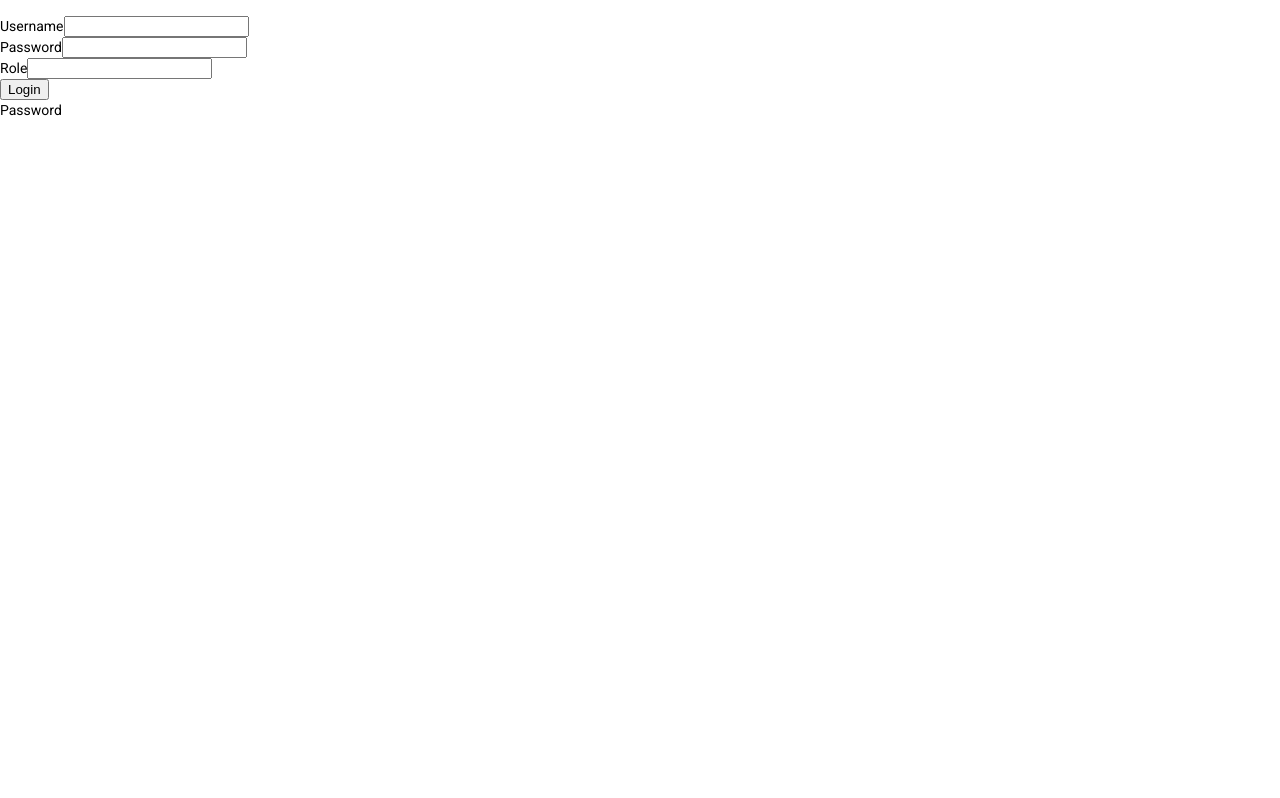
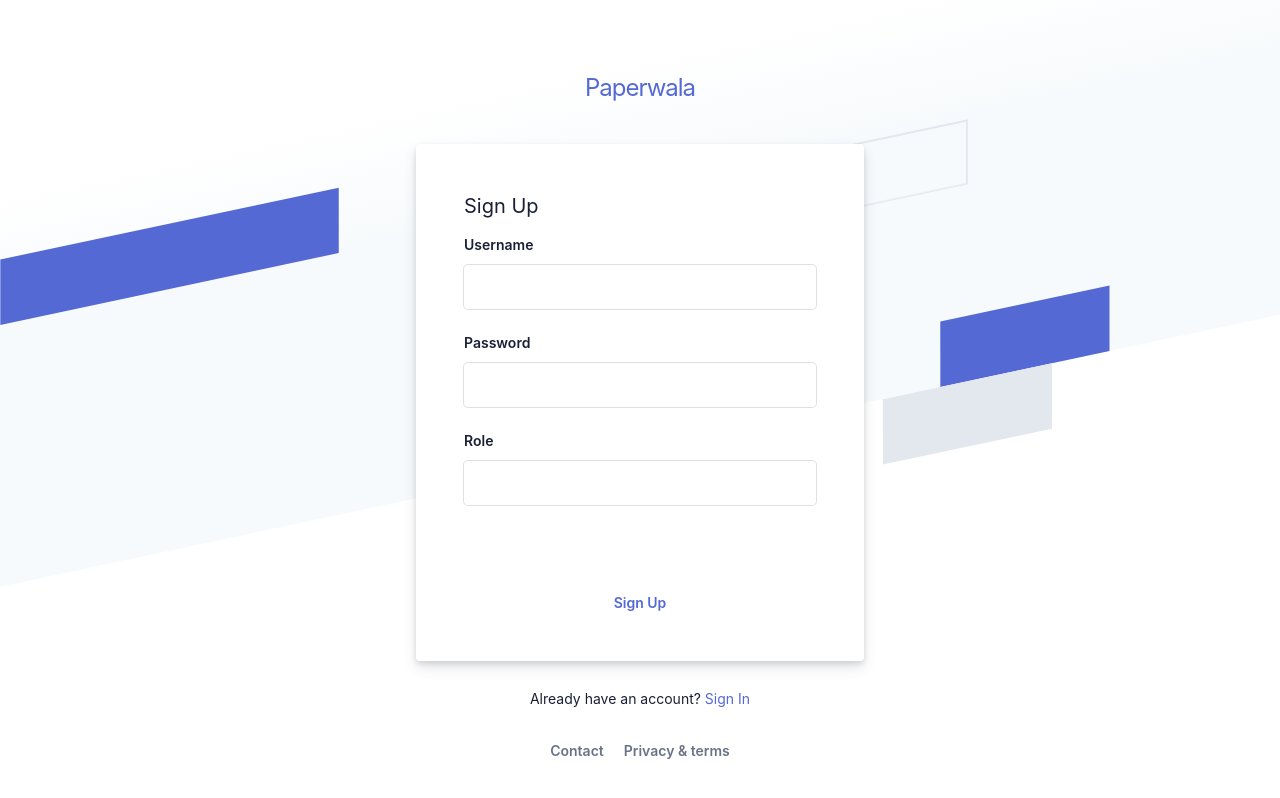
Before and after one commit to sauravinnoeye/paperwala-frontend, an Angular app: page /paperwala-frontend/signup in a window 1280 px wide. Shown: the top 798 px of the page. Built offline with nearby package versions, Linux system fonts and the light colour scheme.

Commit message:
sign up page added

```diff
--- a/src/app/signup/signup.component.html
+++ b/src/app/signup/signup.component.html
@@ -1,25 +1,334 @@
-<h1>{{responseMessage}}</h1>
-<div class="card">
-    <div class="card-body">
-      <!-- <form>   -->
-        <div class="form-group">
-          <label class="col-md-4">Username</label>
-          <input type="text" class="form-control" [(ngModel)]="username" required />
+<html>
+<head>
+  <meta charset="utf-8">
+  <title>Stackfindover: Sign in</title>
+  <!--<link rel="stylesheet" type="text/css" href="abc.css"> -->
+  <style>
+    * {
+  padding: 0;
+  margin: 0;
+  color: #1a1f36;
+  box-sizing: border-box;
+  word-wrap: break-word;
+  font-family: -apple-system,BlinkMacSystemFont,Segoe UI,Roboto,Helvetica Neue,Ubuntu,sans-serif;
+}
+body {
+    min-height: 100%;
+    background-color: #ffffff;
+}
+h1 {
+    letter-spacing: -1px;
+}
+a {
+  color: #5469d4;
+  text-decoration: unset;
+}
+.login-root {
+    background: #fff;
+    display: flex;
+    width: 100%;
+    min-height: 100vh;
+    overflow: hidden;
+}
+.loginbackground {
+    min-height: 692px;
+    position: fixed;
+    bottom: 0;
+    left: 0;
+    right: 0;
+    top: 0;
+    z-index: 0;
+    overflow: hidden;
+}
+.flex-flex {
+    display: flex;
+}
+.align-center {
+  align-items: center;
+}
+.center-center {
+  align-items: center;
+  justify-content: center;
+}
+.box-root {
+    box-sizing: border-box;
+}
+.flex-direction--column {
+    -ms-flex-direction: column;
+    flex-direction: column;
+}
+.loginbackground-gridContainer {
+    display: -ms-grid;
+    display: grid;
+    -ms-grid-columns: [start] 1fr [left-gutter] (86.6px)[16] [left-gutter] 1fr [end];
+    grid-template-columns: [start] 1fr [left-gutter] repeat(16,86.6px) [left-gutter] 1fr [end];
+    -ms-grid-rows: [top] 1fr [top-gutter] (64px)[8] [bottom-gutter] 1fr [bottom];
+    grid-template-rows: [top] 1fr [top-gutter] repeat(8,64px) [bottom-gutter] 1fr [bottom];
+    justify-content: center;
+    margin: 0 -2%;
+    transform: rotate(-12deg) skew(-12deg);
+}
+.box-divider--light-all-2 {
+    box-shadow: inset 0 0 0 2px #e3e8ee;
+}
+.box-background--blue {
+    background-color: #5469d4;
+}
+.box-background--white {
+  background-color: #ffffff;
+}
+.box-background--blue800 {
+    background-color: #212d63;
+}
+.box-background--gray100 {
+    background-color: #e3e8ee;
+}
+.box-background--cyan200 {
+    background-color: #7fd3ed;
+}
+.padding-top--64 {
+  padding-top: 64px;
+}
+.padding-top--24 {
+  padding-top: 24px;
+}
+.padding-top--48 {
+  padding-top: 48px;
+}
+.padding-bottom--24 {
+  padding-bottom: 24px;
+}
+.padding-horizontal--48 {
+  padding: 48px;
+}
+.padding-bottom--15 {
+  padding-bottom: 15px;
+}
+
+
+.flex-justifyContent--center {
+  -ms-flex-pack: center;
+  justify-content: center;
+}
+
+.formbg {
+    margin: 0px auto;
+    width: 100%;
+    max-width: 448px;
+    background: white;
+    border-radius: 4px;
+    box-shadow: rgba(60, 66, 87, 0.12) 0px 7px 14px 0px, rgba(0, 0, 0, 0.12) 0px 3px 6px 0px;
+}
+span {
+    display: block;
+    font-size: 20px;
+    line-height: 28px;
+    color: #1a1f36;
+}
+label {
+    margin-bottom: 10px;
+}
+.reset-pass a,label {
+    font-size: 14px;
+    font-weight: 600;
+    display: block;
+}
+.reset-pass > a {
+    text-align: right;
+    margin-bottom: 10px;
+}
+.grid--50-50 {
+    display: grid;
+    grid-template-columns: 50% 50%;
+    align-items: center;
+}
+
+.field input {
+    font-size: 16px;
+    line-height: 28px;
+    padding: 8px 16px;
+    width: 100%;
+    min-height: 44px;
+    border: unset;
+    border-radius: 4px;
+    outline-color: rgb(84 105 212 / 0.5);
+    background-color: rgb(255, 255, 255);
+    box-shadow: rgba(0, 0, 0, 0) 0px 0px 0px 0px,
+                rgba(0, 0, 0, 0) 0px 0px 0px 0px,
+                rgba(0, 0, 0, 0) 0px 0px 0px 0px,
+                rgba(60, 66, 87, 0.16) 0px 0px 0px 1px,
+                rgba(0, 0, 0, 0) 0px 0px 0px 0px,
+                rgba(0, 0, 0, 0) 0px 0px 0px 0px,
+                rgba(0, 0, 0, 0) 0px 0px 0px 0px;
+}
+
+input[type="submit"] {
+    background-color: rgb(84, 105, 212);
+    box-shadow: rgba(0, 0, 0, 0) 0px 0px 0px 0px,
+                rgba(0, 0, 0, 0) 0px 0px 0px 0px,
+                rgba(0, 0, 0, 0.12) 0px 1px 1px 0px,
+                rgb(84, 105, 212) 0px 0px 0px 1px,
+                rgba(0, 0, 0, 0) 0px 0px 0px 0px,
+                rgba(0, 0, 0, 0) 0px 0px 0px 0px,
+                rgba(60, 66, 87, 0.08) 0px 2px 5px 0px;
+    color: #fff;
+    font-weight: 600;
+    cursor: pointer;
+}
+.field-checkbox input {
+    width: 20px;
+    height: 15px;
+    margin-right: 5px;
+    box-shadow: unset;
+    min-height: unset;
+}
+.field-checkbox label {
+    display: flex;
+    align-items: center;
+    margin: 0;
+}
+a.ssolink {
+    display: block;
+    text-align: center;
+    font-weight: 600;
+}
+.footer-link span {
+    font-size: 14px;
+    text-align: center;
+}
+.listing a {
+    color: #697386;
+    font-weight: 600;
+    margin: 0 10px;
+}
+
+.animationRightLeft {
+  animation: animationRightLeft 2s ease-in-out infinite;
+}
+.animationLeftRight {
+  animation: animationLeftRight 2s ease-in-out infinite;
+}
+.tans3s {
+  animation: animationLeftRight 3s ease-in-out infinite;
+}
+.tans4s {
+  animation: animationLeftRight 4s ease-in-out infinite;
+}
+
+@keyframes animationLeftRight {
+  0% {
+    transform: translateX(0px);
+  }
+  50% {
+    transform: translateX(1000px);
+  }
+  100% {
+    transform: translateX(0px);
+  }
+}
+
+@keyframes animationRightLeft {
+  0% {
+    transform: translateX(0px);
+  }
+  50% {
+    transform: translateX(-1000px);
+  }
+  100% {
+    transform: translateX(0px);
+  }
+}
+  </style>
+</head>
+
+<body>
+  <div class="login-root">
+    <div class="box-root flex-flex flex-direction--column" style="min-height: 100vh;flex-grow: 1;">
+      <div class="loginbackground box-background--white padding-top--64">
+        <div class="loginbackground-gridContainer">
+          <div class="box-root flex-flex" style="grid-area: top / start / 8 / end;">
+            <div class="box-root" style="background-image: linear-gradient(white 0%, rgb(247, 250, 252) 33%); flex-grow: 1;">
+            </div>
+          </div>
+          <div class="box-root flex-flex" style="grid-area: 4 / 2 / auto / 5;">
+            <div class="box-root box-divider--light-all-2 animationLeftRight tans3s" style="flex-grow: 1;"></div>
+          </div>
+          <div class="box-root flex-flex" style="grid-area: 6 / start / auto / 2;">
+            <div class="box-root box-background--blue800" style="flex-grow: 1;"></div>
+          </div>
+          <div class="box-root flex-flex" style="grid-area: 7 / start / auto / 4;">
+            <div class="box-root box-background--blue animationLeftRight" style="flex-grow: 1;"></div>
+          </div>
+          <div class="box-root flex-flex" style="grid-area: 8 / 4 / auto / 6;">
+            <div class="box-root box-background--gray100 animationLeftRight tans3s" style="flex-grow: 1;"></div>
+          </div>
+          <div class="box-root flex-flex" style="grid-area: 2 / 15 / auto / end;">
+            <div class="box-root box-background--cyan200 animationRightLeft tans4s" style="flex-grow: 1;"></div>
+          </div>
+          <div class="box-root flex-flex" style="grid-area: 3 / 14 / auto / end;">
+            <div class="box-root box-background--blue animationRightLeft" style="flex-grow: 1;"></div>
+          </div>
+          <div class="box-root flex-flex" style="grid-area: 4 / 17 / auto / 20;">
+            <div class="box-root box-background--gray100 animationRightLeft tans4s" style="flex-grow: 1;"></div>
+          </div>
+          <div class="box-root flex-flex" style="grid-area: 5 / 14 / auto / 17;">
+            <div class="box-root box-divider--light-all-2 animationRightLeft tans3s" style="flex-grow: 1;"></div>
+          </div>
         </div>
-        <div class="form-group">
-          <label class="col-md-4">Password</label>
-          <input type="password" class="form-control" [(ngModel)]="password" required/>
+      </div>
+      <div class="box-root padding-top--24 flex-flex flex-direction--column" style="flex-grow: 1; z-index: 9;">
+        <div class="box-root padding-top--48 padding-bottom--24 flex-flex flex-justifyContent--center">
+          <h1><a href="" rel="dofollow">Paperwala</a></h1>
         </div>
-        <div class="form-group">
-          <label class="col-md-4">Role</label>
-          <input type="text" class="form-control" [(ngModel)]="role" required/>
+        <div class="formbg-outer">
+          <div class="formbg">
+            <div class="formbg-inner padding-horizontal--48">
+              <span class="padding-bottom--15">Sign Up</span>
+              <form id="stripe-login">
+                <div class="field padding-bottom--24">
+                  <label for="username">Username</label>
+                  <input type="text" class="form-control" [(ngModel)]="username" required />
+                </div>
+
+                 <div class="field padding-bottom--24">
+                  <label for="username">Password</label>
+                  <input type="password" class="form-control" [(ngModel)]="password" required/>
+                </div>
+
+                <div class="field padding-bottom--24">
+                  <div class="grid--50-50">
+                    <label for="password">Role</label>
+                    <div class="reset-pass">
+                    </div>
+                  </div>
+                   <input type="text" class="form-control" [(ngModel)]="role" required/>
+                </div>
+                <div class="field field-checkbox padding-bottom--24 flex-flex align-center">
+
+                </div>
+                <div class="field padding-bottom--24">
+                <!--  <button type="submit" class="btn btn-primary" (click)="userLogin()" >Sign Up</button>
+                  --><h1 style="text-align: center;">{{responseMessage}}</h1>
+                </div>
+                <div class="field">
+                  <a class="ssolink" type="submit"  (click)="userLogin()">Sign Up</a>
+                </div>
+              </form>
+            </div>
+          </div>
+          <div class="footer-link padding-top--24">
+            <span>Already have an account? <a href="">Sign In</a></span>
+            <div class="listing padding-top--24 padding-bottom--24 flex-flex center-center">
+              <span><a href="#">Contact</a></span>
+              <span><a href="#">Privacy & terms</a></span>
+            </div>
+          </div>
         </div>
-        <div class="form-group">
-          <button type="submit" class="btn btn-primary" (click)="userLogin()" >Login</button>
-        </div>
-        <div>
-          <label class="col-md-4">Password</label>
-        </div>
-      <!-- </form>   -->
+      </div>
     </div>
   </div>
+</body>
+
+</html>
+
+<!-- https://freefrontend.com/css-forms/ -->
```
